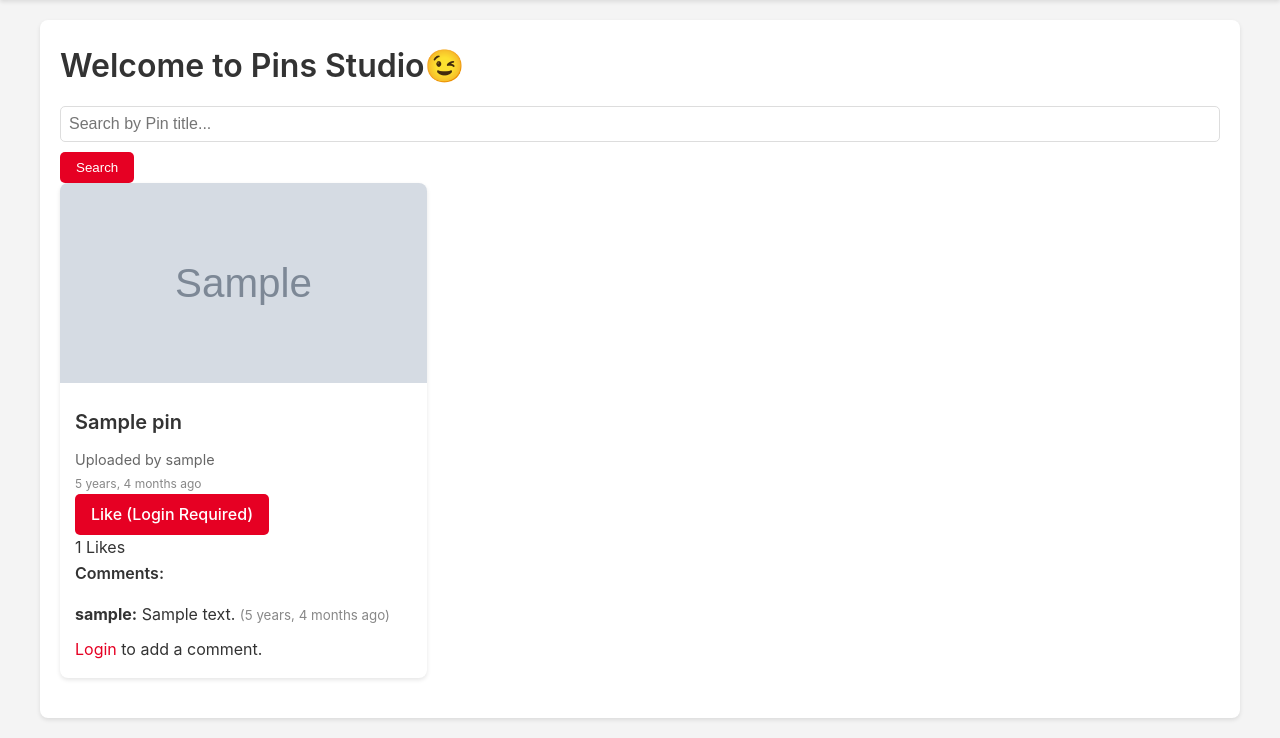
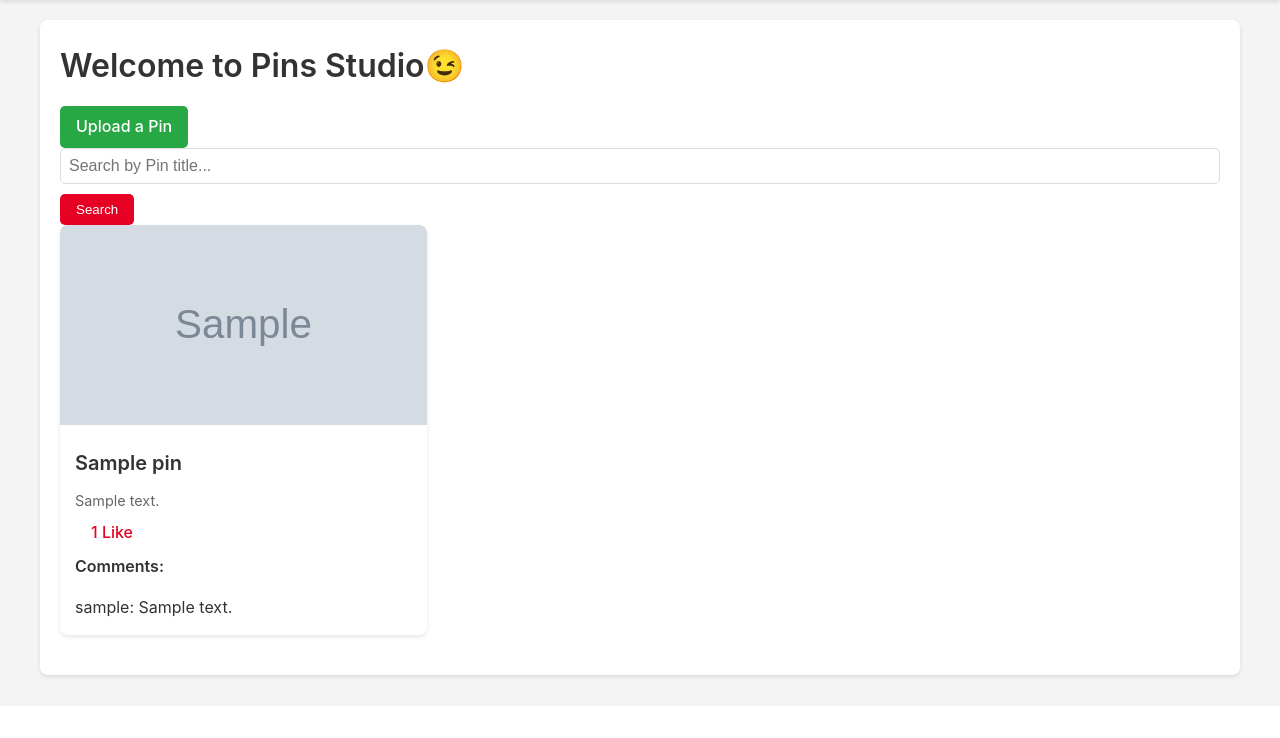
Before and after one commit to prudhvi1519/Pins-Studio, a Django app: page / in a window 1280 px wide. Shown: the part 94-832 px from the top of the page. After the commit the page ends 774 px from the top, so only its background shows below. Run offline with Django 5.2, Linux system fonts and the light colour scheme; tables that the repository leaves empty hold one stand-in row (values such as "Sample post"); grey boxes marked "Sample" are stand-in pictures.

Commit message:
Fix title length for Unsplash pins

```diff
--- a/pins_studio/pins/models.py
+++ b/pins_studio/pins/models.py
@@ -4,8 +4,10 @@
 
 # Pin model with a likes ManyToManyField
 class Pin(models.Model):
-    title = models.CharField(max_length=100)
-    image = models.ImageField(upload_to='pins/')
+    title = models.CharField(max_length=200)  # Increased from 100
+    image = models.ImageField(upload_to='pins/', blank=True, null=True)
+    image_url = models.URLField(blank=True, null=True)
+    description = models.TextField(blank=True, null=True)
     created_at = models.DateTimeField(default=timezone.now)
     user = models.ForeignKey(User, on_delete=models.CASCADE)
     likes = models.ManyToManyField(User, related_name='liked_pins', blank=True, through='Pin_likes')
--- a/pins_studio/pins/static/pins/js/infinite_scroll.js
+++ b/pins_studio/pins/static/pins/js/infinite_scroll.js
@@ -1,3 +1,4 @@
+(function () {
     let page = 1;
     let isLoading = false;
     const pinsContainer = document.getElementById('pins-container');
@@ -7,12 +8,12 @@
     function loadMorePins() {
         if (isLoading) return;
         isLoading = true;
-    loading.style.display = 'block';
+        if (loading) loading.style.display = 'block';
 
         fetch(`/load-more-pins/?page=${page + 1}&q=${encodeURIComponent(query)}`)
             .then(response => response.json())
             .then(data => {
-            loading.style.display = 'none';
+                if (loading) loading.style.display = 'none';
                 if (data.html) {
                     pinsContainer.insertAdjacentHTML('beforeend', data.html);
                     page++;
@@ -24,12 +25,11 @@
             })
             .catch(error => {
                 console.error('Error loading pins:', error);
-            loading.style.display = 'none';
+                if (loading) loading.style.display = 'none';
                 isLoading = false;
             });
     }
 
-// Debounce function to limit scroll event frequency
     function debounce(func, wait) {
         let timeout;
         return function executedFunction(...args) {
@@ -50,3 +50,4 @@
 
     const debouncedHandleScroll = debounce(handleScroll, 200);
     window.addEventListener('scroll', debouncedHandleScroll);
+})();
--- a/pins_studio/pins/templates/pins/base.html
+++ b/pins_studio/pins/templates/pins/base.html
@@ -40,6 +40,5 @@
 
     <!-- Bootstrap JS from CDN -->
     <script src="https://cdn.jsdelivr.net/npm/bootstrap@5.3.3/dist/js/bootstrap.bundle.min.js" integrity="sha384-YvpcrYf0tY3lHB60NNkmXc5s9fDVZLESaAA55NDzOxhy9GkcIdslK1eN7N6jIeHz" crossorigin="anonymous"></script>
-    <script src="{% static 'pins/js/infinite_scroll.js' %}"></script>
   </body>
 </html>
--- a/pins_studio/pins/templates/pins/home.html
+++ b/pins_studio/pins/templates/pins/home.html
@@ -2,21 +2,19 @@
 {% load static %}
 {% block content %}
 <h1>Welcome to Pins Studio😉</h1>
-{% if user.is_authenticated %}
 <a href="{% url 'upload_pin' %}" class="btn btn-success">Upload a Pin</a>
-{% endif %}
 
 <form method="get" class="my-4">
-  <input type="text" name="q" value="{{ query }}" placeholder="Search by Pin title..." class="form-control" />
-  <button type="submit" class="btn btn-primary mt-2">Search</button>
+    <input type="text" name="q" value="{{ query }}" placeholder="Search by Pin title..." class="form-control" />
+    <button type="submit" class="btn btn-primary mt-2">Search</button>
 </form>
 
 <div class="row mt-4" id="pins-container">
-  {% include 'pins/pin_card.html' with pins=pins %}
+    {% include 'pins/pin_card.html' with pins=pins %}
 </div>
 
 <div id="loading" style="display: none; text-align: center; padding: 20px;">
-  Loading more pins...
+    Loading more pins...
 </div>
 
 <script src="{% static 'pins/js/infinite_scroll.js' %}"></script>
--- a/pins_studio/pins/templates/pins/pin_card.html
+++ b/pins_studio/pins/templates/pins/pin_card.html
@@ -1,56 +1,38 @@
 {% for pin in pins %}
-<div class="col-md-4">
-  <div class="card mb-4">
+<div class="col-md-4 mb-4">
+    <div class="card">
+        {% if pin.image %}
         <img src="{{ pin.image.url }}" class="card-img-top" alt="{{ pin.title }}">
+        {% elif pin.image_url %}
+        <img src="{{ pin.image_url }}" class="card-img-top" alt="{{ pin.title }}">
+        {% endif %}
         <div class="card-body">
             <h5 class="card-title">{{ pin.title }}</h5>
-      <p class="card-text">
-        Uploaded by {{ pin.user.username }}<br>
-        <small class="text-muted">{{ pin.created_at|timesince }} ago</small>
-      </p>
-
-      <!-- Like Button -->
+            <p class="card-text">{{ pin.description }}</p>
+            <a href="{% url 'like_pin' pin.id %}" class="btn btn-sm btn-outline-primary">
+                {{ pin.likes.count }} Like{{ pin.likes.count|pluralize }}
+            </a>
+            {% if pin.comments.all %}
+            <h6>Comments:</h6>
+            {% for comment in pin.comments.all %}
+            <p>{{ comment.user.username }}: {{ comment.text }}</p>
+            {% if user == comment.user %}
+            <a href="{% url 'edit_comment' comment.id %}">Edit</a>
+            <a href="{% url 'delete_comment' comment.id %}">Delete</a>
+            {% endif %}
+            {% endfor %}
+            {% endif %}
             {% if user.is_authenticated %}
-        {% if user in pin.likes.all %}
-          <a href="{% url 'like_pin' pin.id %}" class="btn btn-danger">Unlike</a>
-        {% else %}
-          <a href="{% url 'like_pin' pin.id %}" class="btn btn-primary">Like</a>
-        {% endif %}
-      {% else %}
-        <a href="{% url 'login' %}?next={{ request.path }}" class="btn btn-primary">Like (Login Required)</a>
-      {% endif %}
-
-      <p>{{ pin.like_count }} Likes</p>
-
-      <!-- Display Comments -->
-      <h6>Comments:</h6>
-      <ul>
-        {% for comment in pin.comments.all %}
-          <li>
-            <strong>{{ comment.user.username }}:</strong> {{ comment.text }}
-            <small class="text-muted">({{ comment.created_at|timesince }} ago)</small>
-            {% if user.is_authenticated and comment.user == user %}
-              <a href="{% url 'edit_comment' comment.id %}" class="btn btn-warning btn-sm">Edit</a>
-              <a href="{% url 'delete_comment' comment.id %}" class="btn btn-danger btn-sm">Delete</a>
-            {% endif %}
-          </li>
-        {% empty %}
-          <li>No comments yet.</li>
-        {% endfor %}
-      </ul>
-
-      <!-- Comment Form -->
-      {% if user.is_authenticated %}
-        <form method="POST" action="{% url 'home' %}">
+            <form method="post" action="{% url 'home' %}">
                 {% csrf_token %}
                 {{ comment_form.as_p }}
                 <input type="hidden" name="pin_id" value="{{ pin.id }}">
-          <button type="submit" class="btn btn-primary">Add Comment</button>
+                <button type="submit" class="btn btn-primary">Comment</button>
             </form>
-      {% else %}
-        <p><a href="{% url 'login' %}?next={{ request.path }}">Login</a> to add a comment.</p>
             {% endif %}
         </div>
     </div>
 </div>
+{% empty %}
+<p>No pins available.</p>
 {% endfor %}
--- a/pins_studio/pins/views.py
+++ b/pins_studio/pins/views.py
@@ -45,40 +45,15 @@
     query = request.GET.get('q', '')
     pins = Pin.objects.filter(title__icontains=query).select_related('user').prefetch_related('comments', 'likes') if query else Pin.objects.all().select_related('user').prefetch_related('comments', 'likes').order_by('-created_at')
     paginator = Paginator(pins, 9)
-
     try:
         pins_page = paginator.page(page)
     except:
         return JsonResponse({'has_next': False, 'html': ''})
-
     html = render_to_string('pins/pin_card.html', {
         'pins': pins_page,
         'user': request.user,
         'comment_form': CommentForm(),
     }, request=request)
-
-    return JsonResponse({
-        'has_next': pins_page.has_next(),
-        'html': html,
-    })
-
-def load_more_pins(request):
-    page = request.GET.get('page', 1)
-    query = request.GET.get('q', '')
-    pins = Pin.objects.filter(title__icontains=query) if query else Pin.objects.all().order_by('-created_at')
-    paginator = Paginator(pins, 9)  # 9 pins per page
-
-    try:
-        pins_page = paginator.page(page)
-    except:
-        return JsonResponse({'has_next': False, 'html': ''})
-
-    html = render_to_string('pins/pin_card.html', {
-        'pins': pins_page,
-        'user': request.user,
-        'comment_form': CommentForm(),
-    }, request=request)
-
     return JsonResponse({
         'has_next': pins_page.has_next(),
         'html': html,
@@ -111,6 +86,8 @@
 
 @login_required
 def upload_pin(request):
+    if not request.user.is_authenticated:
+        return redirect_to_login(request.get_full_path())
     if request.method == 'POST':
         form = PinForm(request.POST, request.FILES)
         if form.is_valid():
@@ -124,6 +101,8 @@
 
 @login_required
 def like_pin(request, pin_id):
+    if not request.user.is_authenticated:
+        return redirect_to_login(request.get_full_path())
     pin = Pin.objects.get(id=pin_id)
     if request.user in pin.likes.all():
         pin.likes.remove(request.user)
--- a/pins_studio/pins_studio/urls.py
+++ b/pins_studio/pins_studio/urls.py
@@ -2,7 +2,10 @@
 from django.conf.urls.static import static
 from django.conf import settings
 from django.contrib import admin
+
 urlpatterns = [
-path('', include('pins.urls')),
-path('admin/', admin.site.urls),
-] + static(settings.MEDIA_URL, document_root=settings.MEDIA_ROOT)
+    path('', include('pins.urls')),
+    path('admin/', admin.site.urls),
+]
+
+urlpatterns += static(settings.MEDIA_URL, document_root=settings.MEDIA_ROOT)
--- /dev/null
+++ b/pins_studio/requirements.txt
@@ -0,0 +1,2 @@
+
+requests==2.32.3
--- a/requirements.txt
+++ b/requirements.txt
@@ -6,3 +6,4 @@
 gunicorn
 mysqlclient
 Pillow
+requests>=2.0
```
Also changed, not shown: pins_studio/pins/management/commands/fetch_unsplash_pins.py (added, +34 -0 lines), pins_studio/pins/migrations/0002_pin_description_pin_image_url_alter_pin_image.py (added), pins_studio/pins/migrations/0003_alter_pin_title.py (added). Lines whose indentation alone changed are shown as unchanged.
